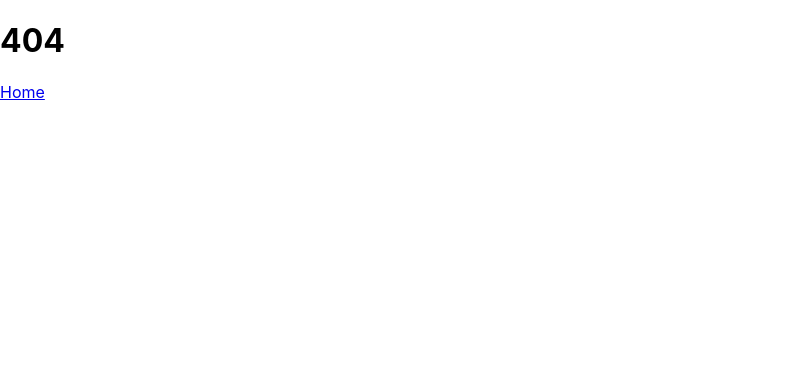
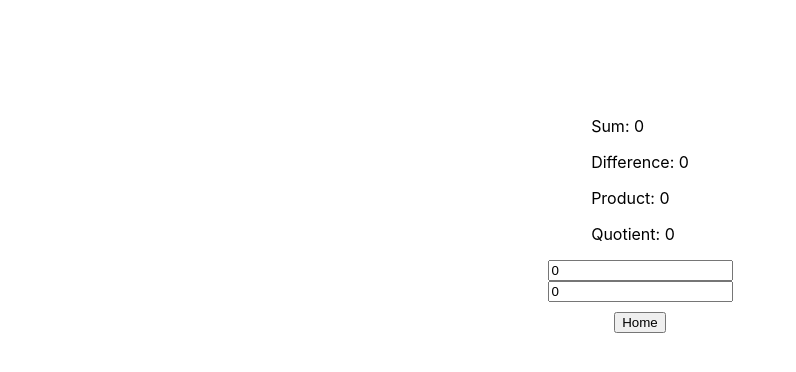
Before and after one commit to timmyjose-experiments/advanced-react, a React (Create React App) app: page /usecallback-demo in a window 1280 px wide. Shown: the top 372 px of the page, without its empty margins (0-796 px from the left). Built offline with nearby package versions, Linux system fonts and the light colour scheme.

Commit message:
feat: useCallback.

```diff
--- a/src/App.tsx
+++ b/src/App.tsx
@@ -6,6 +6,8 @@ import UseStateDemo from './pages/UseStateDemo'
 import UseReducerDemo from './pages/UseReducerDemo'
 import UseRefDemo from './pages/UseRefDemo'
 import UseEffectDemo from './pages/UseEffectDemo'
+import UseMemoDemo from './pages/UseMemo'
+import UseCallbackDemo from './pages/UseCallbackDemo'
 
 const App = () => {
   return (
@@ -17,6 +19,8 @@ const App = () => {
         <Route path='/usereducer-demo' element={<UseReducerDemo />} />
         <Route path='/useref-demo' element={<UseRefDemo />} />
         <Route path='/useeffect-demo' element={<UseEffectDemo />} />
+        <Route path='/usememo-demo' element={<UseMemoDemo />} />
+        <Route path='/usecallback-demo' element={<UseCallbackDemo />} />
         <Route path='*' element={<NoMatch />} />
       </Routes>
     </>
--- a/src/pages/Home.tsx
+++ b/src/pages/Home.tsx
@@ -29,6 +29,16 @@ const Home = () => {
         </button>
         <button
           style={globalStyles.button}
+          onClick={() => navigate('/usememo-demo')}>
+            useMemo Demo
+        </button>
+        <button
+          style={globalStyles.button}
+          onClick={() => navigate('/usecallback-demo')}>
+            useCallback Demo
+        </button>
+        <button
+          style={globalStyles.button}
           onClick={() => navigate('custom-hook-demo')}>
           Custom Hook Demo
         </button>
--- /dev/null
+++ b/src/pages/UseCallbackDemo.tsx
@@ -0,0 +1,94 @@
+import { useNavigate } from "react-router-dom"
+import { globalStyles } from "../globalStyles"
+import { useCallback, useEffect, useState } from "react"
+import React from "react"
+
+type CalculatorProps = {
+  onAdd: () => Promise<number>
+  onSub: () => Promise<number>
+  onMul: () => Promise<number>
+  onDiv: () => Promise<number>
+}
+
+const Calculator = React.memo(({ onAdd, onSub, onMul, onDiv}: CalculatorProps) => {
+  const [sum, setSum] = useState<number>(0)
+  const [difference, setDifference] = useState<number>(0)
+  const [product, setProduct] = useState<number>(0)
+  const [quotient, setQuotient] = useState<number>(0)
+
+  useEffect(() => {
+    (async () => {
+    const [ sum, difference, product, quotient ] = await Promise.all([
+      onAdd(),
+      onSub(),
+      onMul(),
+      onDiv()
+    ])
+
+    setSum(sum)
+    setDifference(difference)
+    setProduct(product)
+    setQuotient(quotient)
+    })()
+  }, [onAdd, onSub, onMul, onDiv])
+
+  return (
+    <div>
+      <p>Sum: {sum}</p>
+      <p>Difference: {difference}</p>
+      <p>Product: {product}</p>
+      <p>Quotient: {quotient}</p>
+    </div>
+  )
+})
+
+const UseCallbackDemo = () => {
+  const navigate = useNavigate()
+
+  const [x, setX] = useState<number>(0)
+  const [y, setY] = useState<number>(0)
+
+  const handleAdd = useCallback(async () => {
+    return x + y
+  }, [x, y])
+
+  const handleSub = useCallback(async () => {
+    return x - y
+  }, [x, y])
+
+  const handleMul = useCallback(async () => {
+    return x * y
+  }, [x, y])
+
+  const handleDiv = useCallback(async () => {
+    if (y === 0) {
+      return 0
+    }
+    return x / y
+  }, [x, y])
+
+  return (
+    <div style={globalStyles.container}>
+      <Calculator
+        onAdd={handleAdd}
+        onSub={handleSub}
+        onMul={handleMul}
+        onDiv={handleDiv} />
+      <input
+        type='number'
+        value={x}
+        onChange={evt => setX(parseFloat(evt.target.value))} />
+      <input
+        type='number'
+        value={y}
+        onChange={evt => setY(parseFloat(evt.target.value))} />
+      <button
+        style={globalStyles.button}
+        onClick={() => navigate('/')}>
+          Home
+      </button>
+    </div>
+  )
+}
+
+export default UseCallbackDemo
--- /dev/null
+++ b/src/pages/UseMemo.tsx
@@ -0,0 +1,32 @@
+import { useNavigate } from "react-router-dom"
+import { globalStyles } from "../globalStyles"
+import { useMemo, useState } from "react"
+
+const UseMemoDemo = () => {
+  const navigate = useNavigate()
+
+  const [counter, setCounter] = useState<number>(0)
+
+  const expensiveCalculation = useMemo(() => {
+    alert('Performing expensive calculation')
+    return counter * 2
+  }, [counter])
+
+  return (
+    <div style={globalStyles.container}>
+      <p>Result of expensive calculation: {expensiveCalculation}</p>
+      <button
+        style={globalStyles.button}
+        onClick={() => setCounter(prev => prev + 1)}>
+          Increment
+      </button>
+      <button
+        style={globalStyles.button}
+        onClick={() => navigate('/')}>
+          Home
+      </button>
+    </div>
+  )
+}
+
+export default UseMemoDemo
```
